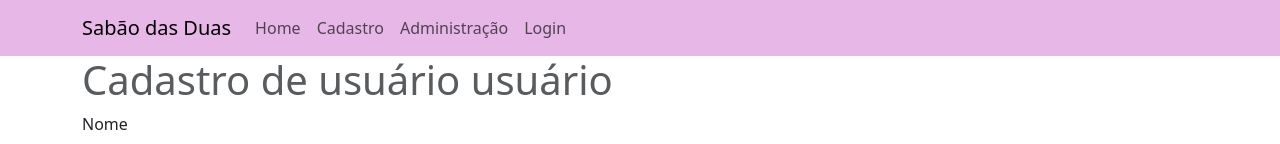
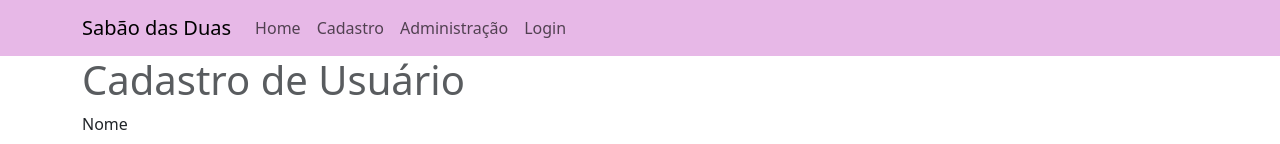
Before and after one commit to lualys/front_end, a React (Vite) app: page /create-user in a window 1280 px wide. Shown: the top 144 px of the page. Built offline with nearby package versions, Linux system fonts and the light colour scheme.

Commit message:
Atualize

```diff
--- a/src/components/collectionslist/ListCollectionsActive.jsx
+++ b/src/components/collectionslist/ListCollectionsActive.jsx
@@ -46,7 +46,7 @@ const ListByUCollectionsActive = () => {
                 setGeneralError('')
                 const token = localStorage.getItem('accessToken')
                 if(token){
-                    const response = await fetch('http://localhost:8000/get-colections-active',{
+                    const response = await fetch('https://backend-ru7l.onrender.com/get-colections-active',{
                         method: 'GET',
                         headers: {
                             'Authorization': `Bearer ${token}`,
@@ -79,7 +79,7 @@ const ListByUCollectionsActive = () => {
             setButtonState(true)
             const token = localStorage.getItem('accessToken')
             if(token){
-                const response = await fetch(`http://localhost:8000/oilcollection/${dadosDaAPI[idState]._id}/status`, {
+                const response = await fetch(`https://backend-ru7l.onrender.com/oilcollection/${dadosDaAPI[idState]._id}/status`, {
                     method: 'PUT',
                     headers: {
                         'Authorization': `Bearer ${token}`,
--- a/src/components/forms/LoginForm.jsx
+++ b/src/components/forms/LoginForm.jsx
@@ -57,7 +57,7 @@ const LoginForm = () => {
     <Container>
     <Form onSubmit={handleSubmit}>
 
-      <h1 className="text-muted">Autenticação de usuário</h1>
+      <h1 className="text-muted">Autenticação de Usuário</h1>
 
       <Form.Group className="mb-3" controlId="formBasicEmail">
         <Form.Label>Email</Form.Label>
--- a/src/components/forms/UserForm.jsx
+++ b/src/components/forms/UserForm.jsx
@@ -105,7 +105,7 @@ function UserForm() {
         <div >
             <Container>
             <Form onSubmit={saveDataUser}>
-                <h1 className="text-muted">Cadastro de usuário usuário</h1>
+                <h1 className="text-muted">Cadastro de Usuário </h1>
 
                 <Form.Group className="mb-3" controlId="formBasicEmail">
                     <Form.Label>Nome</Form.Label>
```
